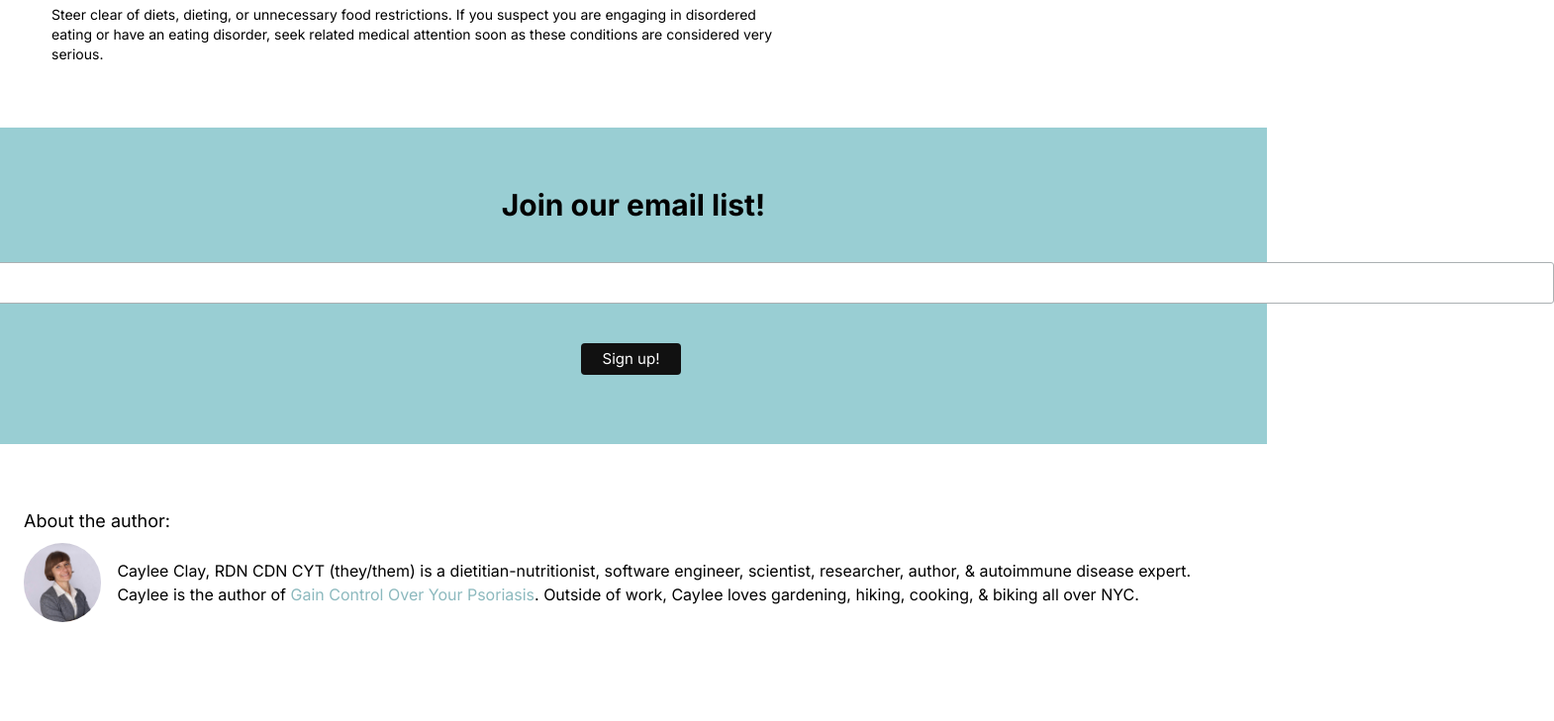
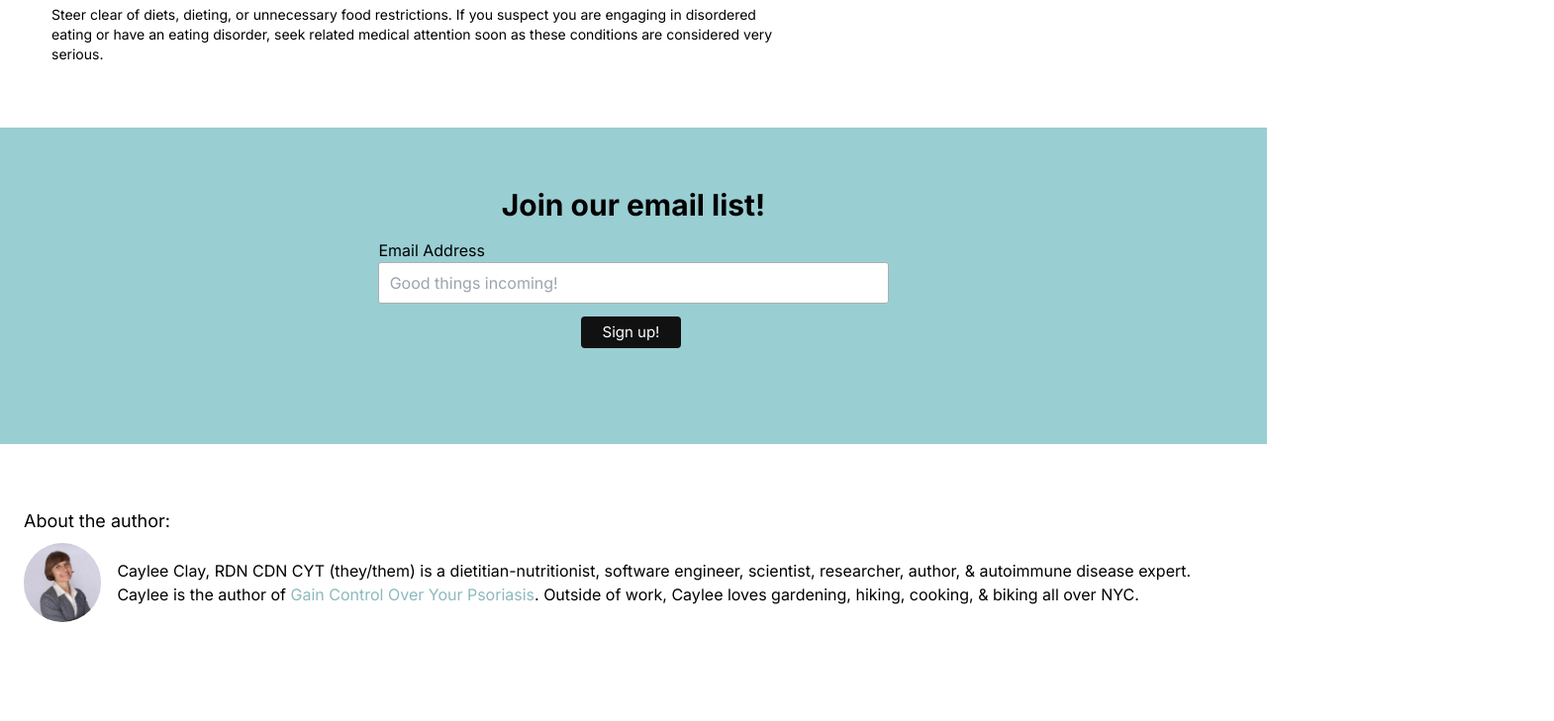
Before and after one commit to cayleeclaww/AutoimmuneEatsWebsitewTailwind, a Next.js app: page /template-article in a window 1280 px wide. Shown: the part 7160-7889 px from the top of the page at 99% size, 1570 px wide, since content can reach past the window. Built offline with nearby package versions, Linux system fonts and the light colour scheme.

Commit message:
improving design for author bio at end of article, attempting to fix email prompt design in same location

```diff
--- a/components/ArticleComponent.jsx
+++ b/components/ArticleComponent.jsx
@@ -154,7 +154,7 @@ const ArticleComponent = (props) => {
         </div>
       </div>
       {/* prompt to join email list */}
-      <EmailPrompt />
+      <EmailPrompt className="md:w-1/2"/>
       {/* is this article helpful? - desktop & mobile - once Vote Up is functional, uncomment below + use ArticleIsHelpfulDesktop/Mobile components */}
       {/* <div className="grid place-items-center py-24">
         <p className="text-xl">Is this article helpful?</p>
@@ -163,7 +163,7 @@ const ArticleComponent = (props) => {
         </div>
       </div> */}
       {/* author bio section */}
-      <div className="grid mx-6 mt-8 ">
+      <div className="grid mx-6 my-10">
         <div className="text-lg mb-2">About the author:</div>
         <div className="flex ">
           <Image
--- a/components/EmailPrompt.jsx
+++ b/components/EmailPrompt.jsx
@@ -6,8 +6,7 @@ export default function EmailPrompt() {
   const [email, setEmail] = useState("");
 
   return (
-    <div className="w-full bg-turquoise h-80 grid justify-items-cente
-    r my-16">
+    <div className="w-full bg-turquoise h-80 grid justify-items-center my-16">
       <div id="mc_embed_shell">
         <div id="mc_embed_signup">
           <form
```
